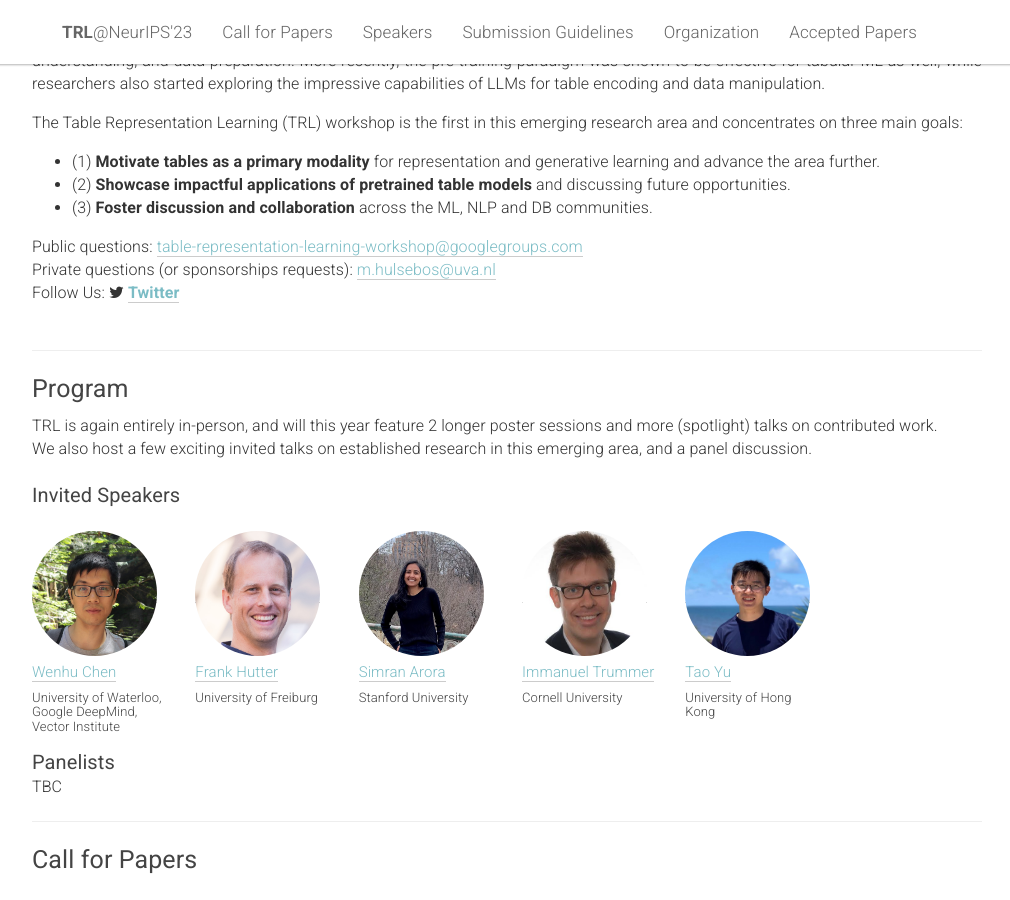
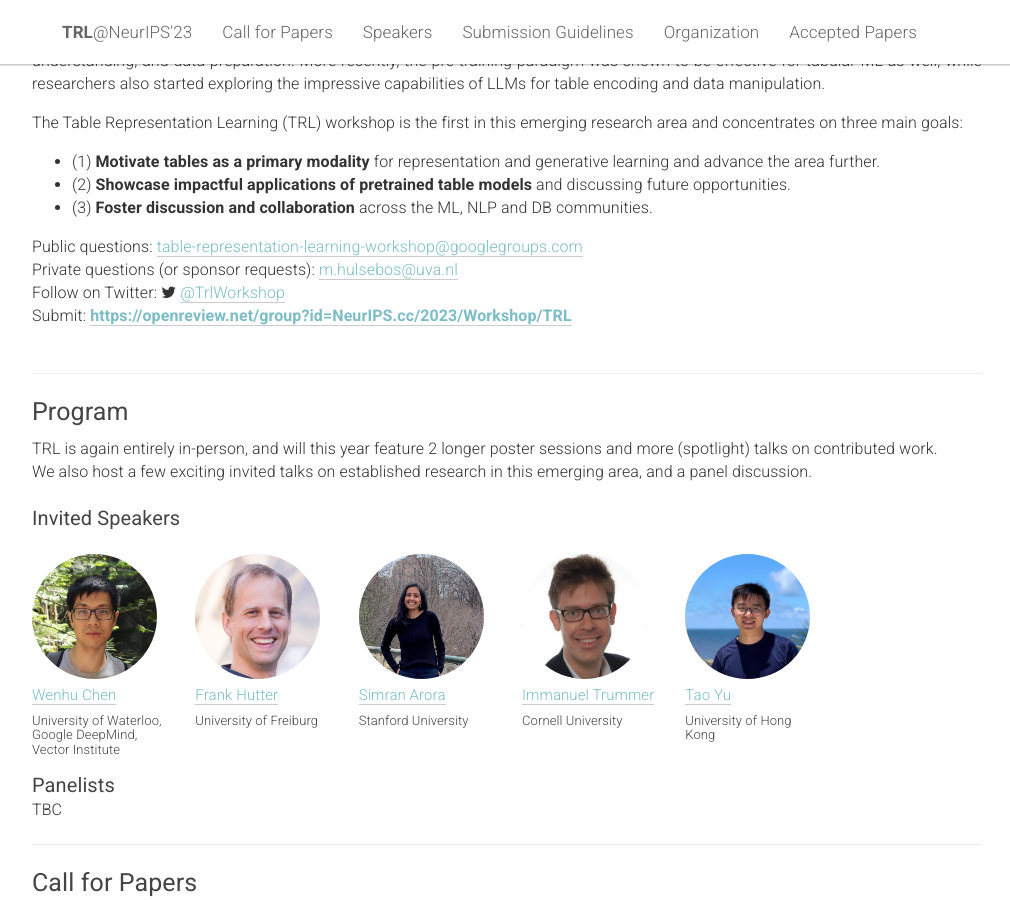
Before and after one commit to table-representation-learning/table-representation-learning.github.io, a Jekyll site: the page built from _pages/home.html, in a window 1280 px wide and 900 px high, scrolled down 324 px. Shown: the whole window, without its empty margins (133-1143 px from the left). Built offline with Jekyll 4.4.1, drawn with Linux system fonts in a browser that asks for light colours; some of the changed text lies outside the part shown.

Commit message:
Add submission link on top.

```diff
--- a/_pages/home.html
+++ b/_pages/home.html
@@ -45,12 +45,16 @@
                     href="https://groups.google.com/g/table-representation-learning-workshop"target="blank">table-representation-learning-workshop@googlegroups.com</a>
             </div>
             <div>
-                Private questions (or sponsorships requests): <a class="u-email" href="mailto:m.hulsebos@uva.nl"  target="blank">m.hulsebos@uva.nl</a>
+                Private questions (or sponsor requests): <a class="u-email" href="mailto:m.hulsebos@uva.nl"  target="blank">m.hulsebos@uva.nl</a>
             </div>
             <div>
-                Follow Us:
+                Follow on Twitter:
                 <i aria-hidden="true" class="fa fa-twitter"></i>
-                <a class="menulink" href="https://twitter.com/TrlWorkshop" target="_blank"><b>Twitter</b></a>
+                <a class="menulink" href="https://twitter.com/TrlWorkshop" target="_blank">@TrlWorkshop</a>
+            </div>
+            <div>
+                Submit:
+                <b><a href="https://openreview.net/group?id=NeurIPS.cc/2023/Workshop/TRL" target="blank">https://openreview.net/group?id=NeurIPS.cc/2023/Workshop/TRL</a></b>
             </div>
         </div>
     </div>
@@ -713,6 +717,17 @@
 
         <h4>Oral</h4>
 
+        Keynotes
+
+        <ul class="paper-list">
+            <li>
+                <a class="paper-title">Structured Data Inside and Out recording</a>
+                <br>
+                <span class="paper-authors">Alon Halevy</span>
+                <br>
+            </li>
+            </li>
+
         <br/>
 
         <ul class="paper-list">
```
